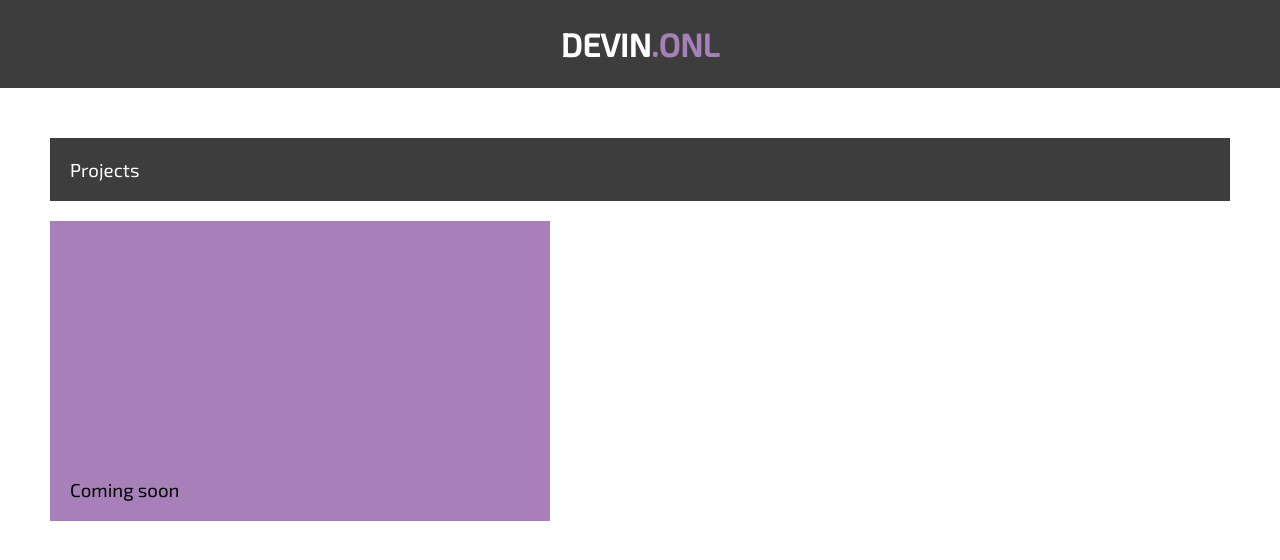
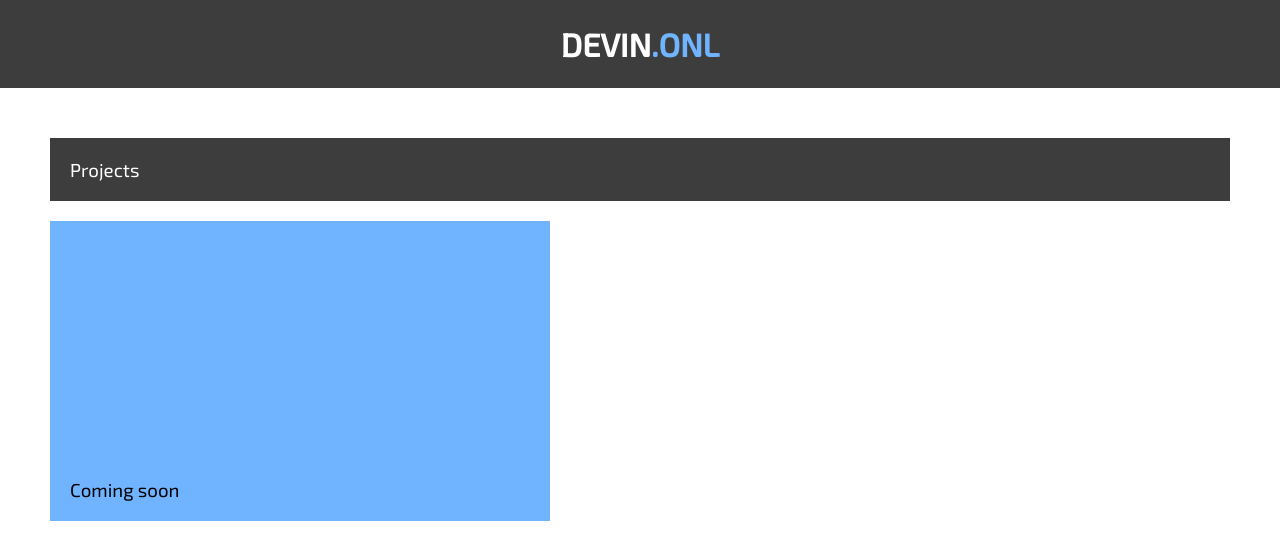
Before and after one commit to devinengr/devinengr.github.io, a plain HTML site: page index.html in a window 1280 px wide. Drawn offline with Linux system fonts and the light colour scheme.

Commit message:
Change color

```diff
--- a/index.css
+++ b/index.css
@@ -15,8 +15,8 @@ header, .project-header {
     text-align: center;
 }
 
-.purple {
-    color: #a780b9;
+.blue {
+    color: #70b3ff;
 }
 
 main {
@@ -36,13 +36,13 @@ h3, p {
 .wrapper {
     position: relative;
     margin-top: 20px;
-    background-color: #a780b9;
+    background-color: #70b3ff;
     max-width: 500px;
     transition: 0.2s;
 }
 
 .wrapper:hover {
-    background-color: #cdb2da;
+    background-color: #a4cfff;
 }
 
 .project {
--- a/index.html
+++ b/index.html
@@ -15,7 +15,7 @@
     <script> </script>
 
     <header>
-        <h1 class="title">Devin<span class="purple">.onl</span></h1>
+        <h1 class="title">Devin<span class="blue">.onl</span></h1>
     </header>
 
     <main>
```
